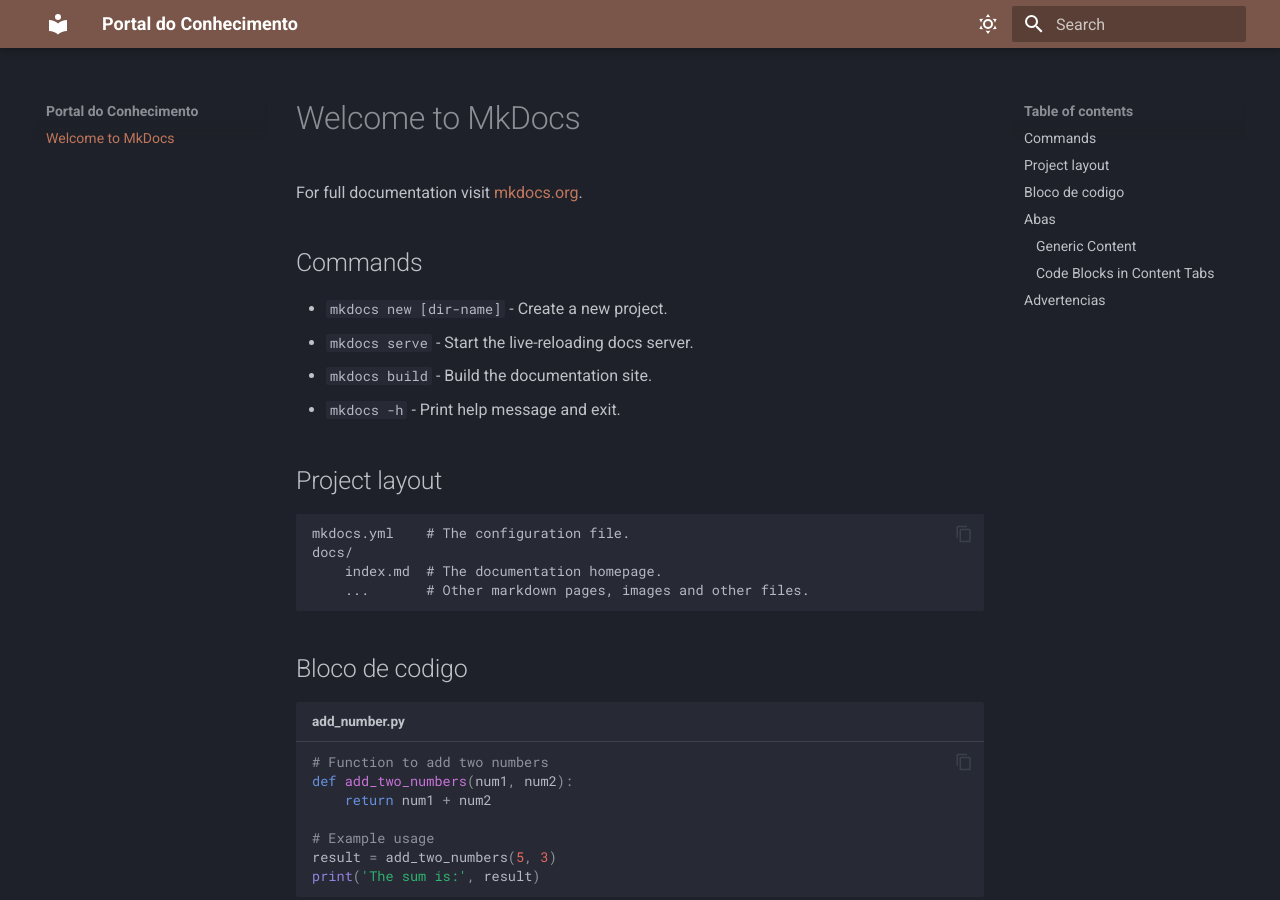
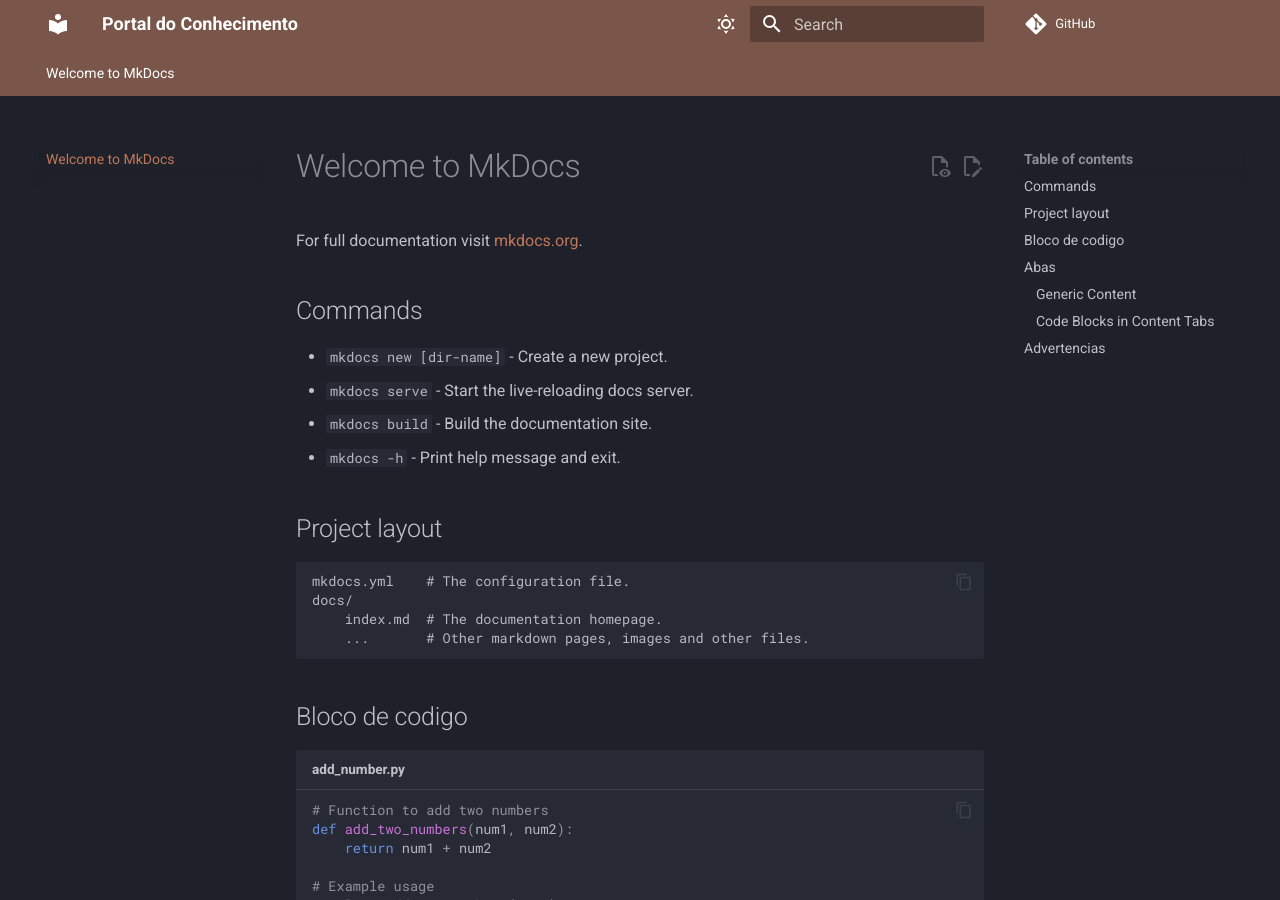
Before and after one commit to ElvisAmorim/base-conhecimento, an MkDocs documentation site: the page built from docs/index.md, in a window 1280 px wide and 900 px high. Built offline with MkDocs 1.6.1 and Material for MkDocs 9.7.7, drawn with Linux system fonts in a browser that asks for light colours; comment, search, counter and statistics services are not loaded.

Commit message:
Editar pagina via front-end

```diff
--- a/mkdocs.yml
+++ b/mkdocs.yml
@@ -1,5 +1,8 @@
 site_name: Portal do Conhecimento
-site_url: https://sitename.example
+repo_url: https://github.com/ElvisAmorim/base-conhecimento
+repo_name: GitHub
+
+edit_uri: edit/main/docs/
 
 # tema
 theme:
@@ -29,6 +32,11 @@ theme:
   features:
     - content.code.copy
     - navigation.footer # navegação no rodapé
+    # editar pagina
+    - navigation.tabs
+    - search.highlight
+    - content.action.edit
+    - content.action.view
 
 # emojis
 markdown_extensions:
```
